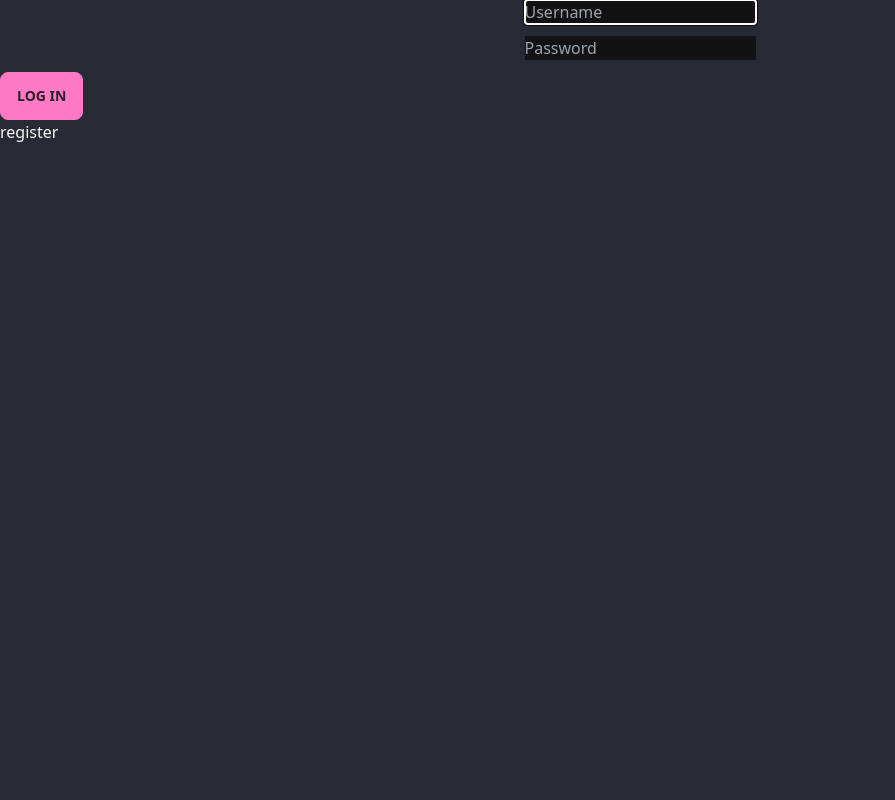
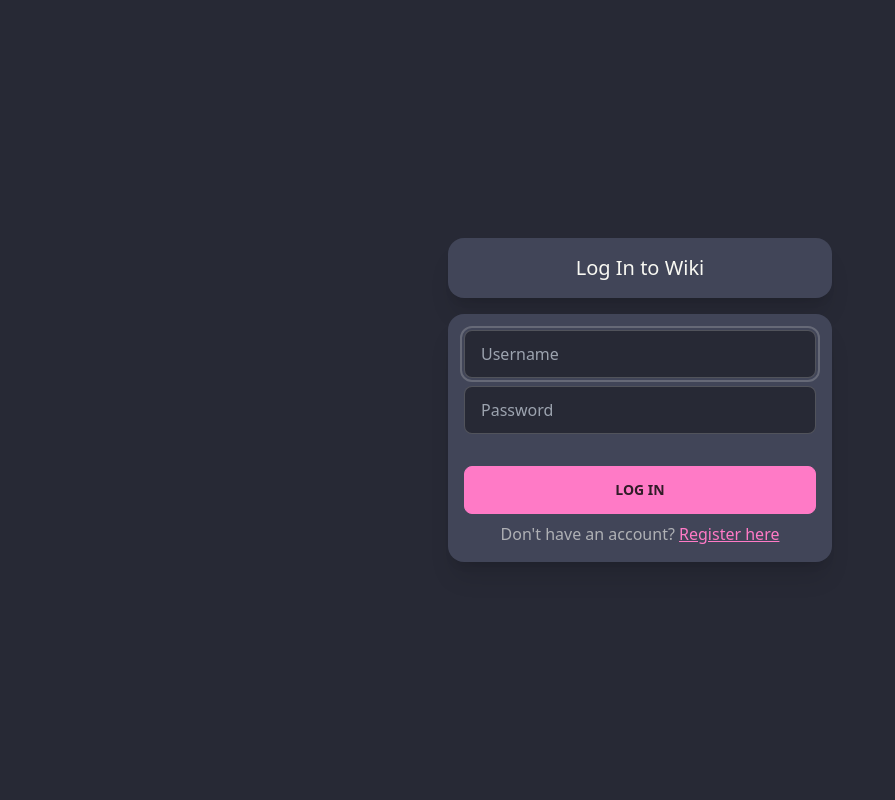
Before and after one commit to wggb/wiki-website, a Flask app: page /login in a window 1280 px wide. Shown: the whole page, without its empty margins (0-895 px from the left). Run offline with Flask 3, Linux system fonts and the light colour scheme; style sheets or scripts are compiled from the project's sources.

Commit message:
Redesign login and register pages
Co-Authored-By: Alireza Mosadegh <140726477+itsalirezam@users.noreply.github.com>

```diff
--- a/templates/login.html
+++ b/templates/login.html
@@ -5,15 +5,40 @@ Log In
 {% endblock %}
 
 {% block main %}
-<form action="/login" method="post">
-  <div class="mb-3">
-    <input autocomplete="off" autofocus class="form-control mx-auto w-auto" id="username" name="username"
-      placeholder="Username" type="text">
+<div class="flex flex-col justify-center items-center w-full min-h-screen space-y-4">
+  <div class="p-4 space-y-2 form-control card w-96 bg-neutral shadow-xl">
+    <p class="text-xl text-center">Log In to Wiki</p>
   </div>
-  <div class="mb-3">
-    <input class="form-control mx-auto w-auto" id="password" name="password" placeholder="Password" type="password">
-  </div>
-  <button class="btn btn-primary" type="submit">Log In</button>
-</form>
-<a href="/register">register</a>
+
+  <form
+    class="p-4 space-y-2 form-control card w-96 bg-neutral shadow-xl"
+    action="/login"
+    method="post"
+  >
+    <input
+      autocomplete="off"
+      autofocus
+      class="input input-bordered w-full"
+      id="username"
+      name="username"
+      placeholder="Username"
+      type="text"
+    />
+
+    <input
+      class="input input-bordered w-full"
+      id="password"
+      name="password"
+      placeholder="Password"
+      type="password"
+    />
+
+    <button class="btn btn-primary !mt-8" type="submit">Log In</button>
+
+    <p class="text-center">
+      <span class="opacity-60">Don't have an account?</span>
+      <a class="link link-primary" href="/register">Register here</a>
+    </p>
+  </form>
+</div>
 {% endblock %}
```
Also changed, not shown: templates/register.html (+45 -13 lines).
